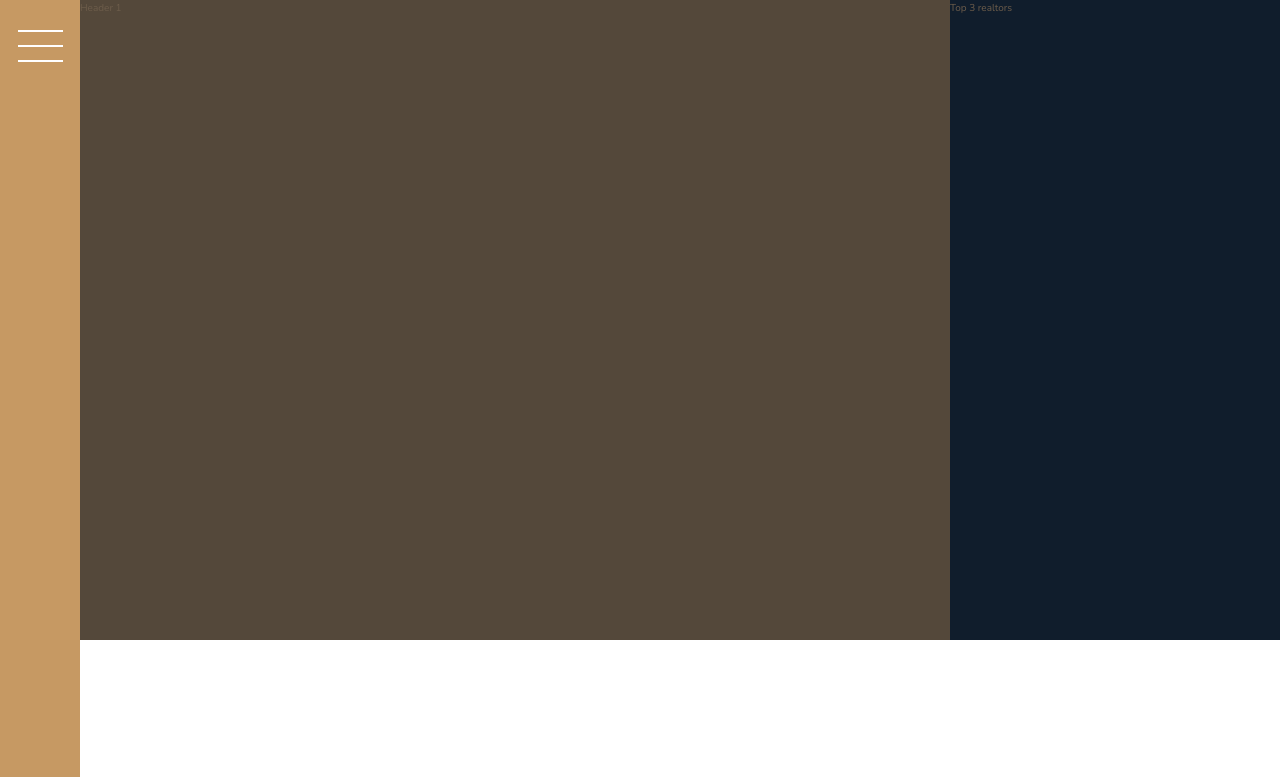
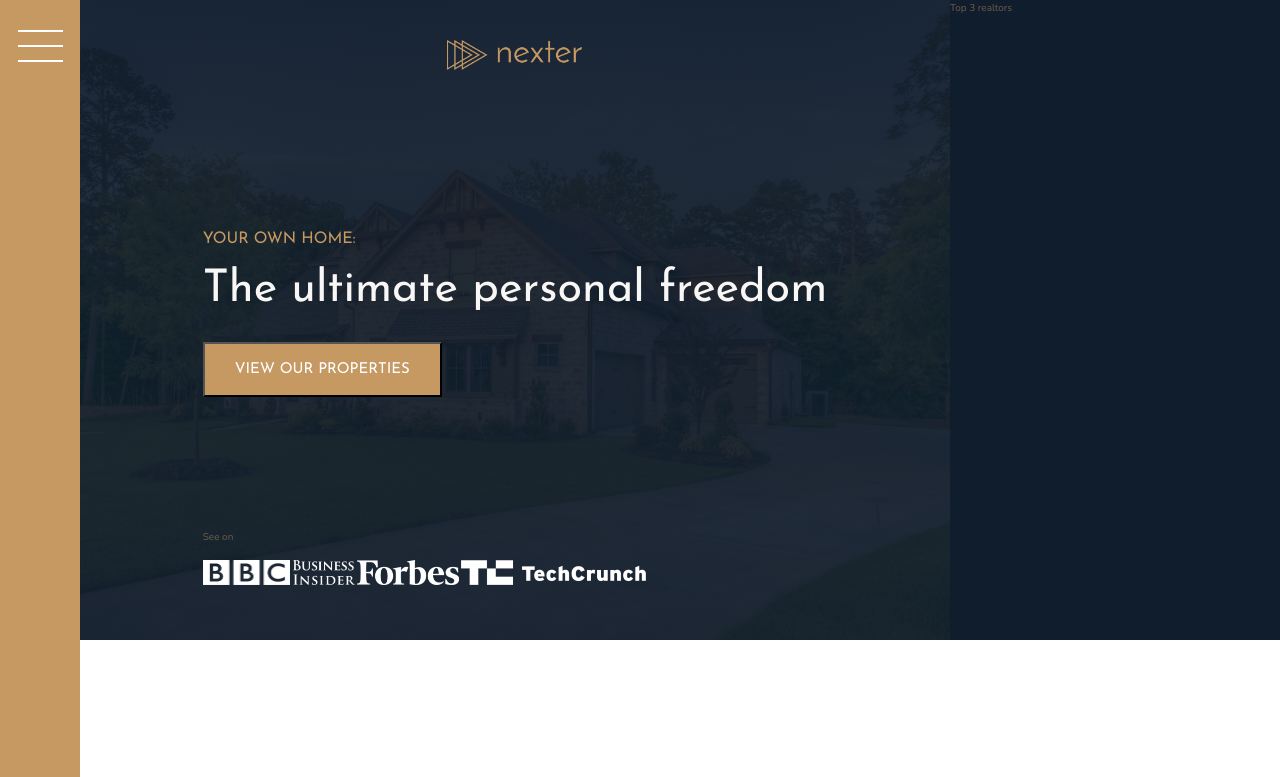
Before and after one commit to AndrzejKnit/nexter, a plain HTML site: page index.html in a window 1280 px wide. Shown: the top 777 px of the page. Drawn offline with nearby package versions, Linux system fonts and the light colour scheme.

Commit message:
Lesson 118: Building the Header - Part 1

```diff
--- a/css/style.css
+++ b/css/style.css
@@ -23,6 +23,11 @@ body {
 .heading-1, .heading-2, .heading-3, .heading-4 {
   font-family: "Josefin Sans", sans-serif;
   font-weight: 400; }
+
+.heading-1 {
+  font-size: 4.5rem;
+  color: #f9f7f6;
+  line-height: 1; }
 
 .heading-2 {
   font-size: 4rem;
@@ -97,7 +102,25 @@ body {
 
 .header {
   background-color: #54483A;
-  grid-column: full-start / col-end 6; }
+  grid-column: full-start / col-end 6;
+  background-image: linear-gradient(rgba(16, 29, 44, 0.93), rgba(16, 29, 44, 0.93)), url(../img/hero.jpeg);
+  background-size: cover;
+  background-position: center;
+  padding: 5rem;
+  padding-top: 4rem;
+  display: grid;
+  grid-template-rows: 1fr min-content 6rem 1fr;
+  grid-template-columns: max-content;
+  grid-row-gap: 1.5rem;
+  justify-content: center; }
+  .header__logo {
+    height: 3rem;
+    justify-self: center; }
+  .header__btn {
+    align-self: start;
+    justify-self: start; }
+  .header__seeon-logos img {
+    height: 2.5rem; }
 
 .realtors {
   background-color: #101d2c;
--- a/index.html
+++ b/index.html
@@ -16,7 +16,17 @@
             <button class="nav-btn"></button>
         </div>
         <header class="header">
-            Header 1
+            <img src="img/logo.png" alt="Nexter Logo" class="header__logo">
+            <h3 class="heading-3">Your own home:</h3>
+            <h1 class="heading-1">The ultimate personal freedom</h1>
+            <button class="btn header__btn">View our properties</button>
+            <div class="header__seeon-text">See on</div>
+            <div class="header__seeon-logos">
+                <img src="img/logo-bbc.png" alt="See on logo 1">
+                <img src="img/logo-bi.png" alt="See on logo 2">
+                <img src="img/logo-forbes.png" alt="See on logo 3">
+                <img src="img/logo-techcrunch.png" alt="See on logo 4">
+            </div>
         </header>
         <div class="realtors">
             Top 3 realtors
--- a/sass/_header.scss
+++ b/sass/_header.scss
@@ -1,4 +1,36 @@
 .header {
     background-color: $color-grey-dark-1;
     grid-column: full-start / col-end 6;
+    background-image: linear-gradient(rgba($color-secondary, .93), rgba($color-secondary, .93)), url(../img/hero.jpeg);
+    background-size: cover;
+    background-position: center;
+    padding: 5rem;
+    padding-top: 4rem;
+
+    display: grid;
+    grid-template-rows: 1fr min-content 6rem 1fr;
+    grid-template-columns: max-content;
+    grid-row-gap: 1.5rem;
+    justify-content: center;
+
+    &__logo {
+        height: 3rem;
+        justify-self: center;
+    }
+
+    &__btn {
+        align-self: start;
+        justify-self: start;
+
+    }
+
+    &__seeon-text {
+
+    }
+
+    &__seeon-logos {
+        img {
+           height: 2.5rem;
+        }
+    }
 }
--- a/sass/_typography.scss
+++ b/sass/_typography.scss
@@ -5,6 +5,9 @@
 
 .heading-1 {
     @extend %heading;
+    font-size: 4.5rem;
+    color: $color-grey-light-1;
+    line-height: 1;
 }
 
 .heading-2 {
```
